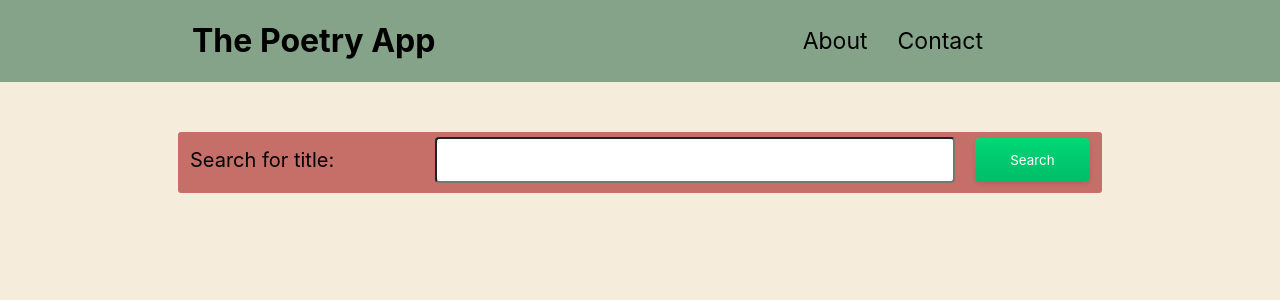
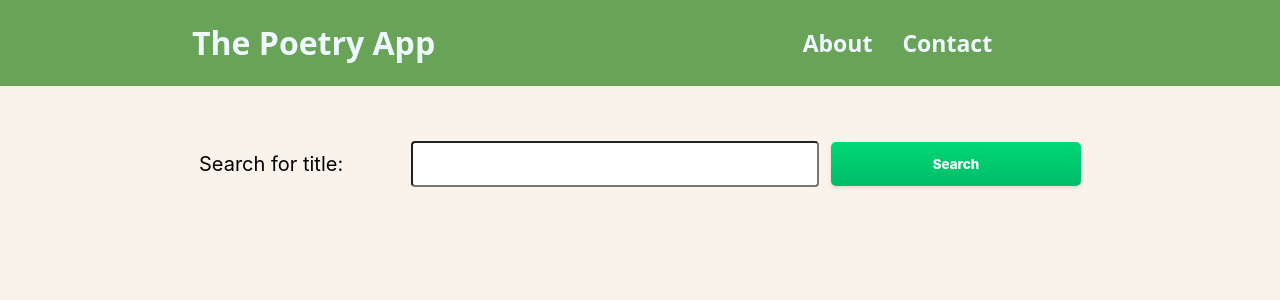
Before and after one commit to IAMAMZ/poetry, a React (Create React App) app: page / in a window 1280 px wide. Shown: the top 300 px of the page. Built offline with nearby package versions, Linux system fonts and the light colour scheme.

Commit message:
Add error handling and style changes

```diff
--- a/src/App.css
+++ b/src/App.css
@@ -1,3 +1,12 @@
 body{
-  background-color: #f6ecdc;
+  background-color: #f9f3eb;
 }
+
+
+.poemsWrapper{
+  display: flex;
+  flex-wrap: wrap;
+  gap:50px;
+  width:90%;
+  margin: 0 auto;
+}
--- a/src/App.js
+++ b/src/App.js
@@ -6,14 +6,32 @@ import Header from "./components/Header";
 
 function App() {
   const [poems, setPoems] = useState();
+  const [error, setError] = useState();
 
   function searchTitle(title) {
     console.log("search title worked");
     const url = "https://poetrydb.org/title/" + title;
     fetch(url)
-      .then((response) => response.json())
+      .then((response) => {
+        if (response.ok) {
+          return response.json();
+        }
+        if (response.status === 401) {
+          console.log("not found");
+        }
+        throw new Error("Something went wrong");
+      })
       .then((data) => {
-        setPoems(data);
+        if (data.status) {
+          setError("not found");
+          setPoems(null);
+          throw new Error("not found");
+        } else {
+          setPoems(data);
+        }
+      })
+      .catch(() => {
+        setError("Resource not found:) please search for another combination");
       });
   }
 
@@ -28,8 +46,10 @@ function App() {
         buttonTxt={"Search"}
         whenSubmit={searchTitle}
       />
-      {poems
-        ? poems.map((poem) => {
+      <div className="poemsWrapper">
+        {console.log(poems)}
+        {poems ? (
+          poems.map((poem) => {
             const lines = poem.lines;
             const author = poem.author;
             const title = poem.title;
@@ -39,7 +59,10 @@ function App() {
               </div>
             );
           })
-        : null}
+        ) : (
+          <p>{error}</p>
+        )}
+      </div>
     </div>
   );
 }
--- a/src/components/Header.css
+++ b/src/components/Header.css
@@ -3,7 +3,10 @@
     display: flex;
     align-items: center;
     justify-content: center;
-    background-color: #85A389;
+    background-color:  rgb(104, 163, 87);
+    color: aliceblue;
+    font-weight: bold;
+    font-family: system-ui, -apple-system, BlinkMacSystemFont, 'Segoe UI', Roboto, Oxygen, Ubuntu, Cantarell, 'Open Sans', 'Helvetica Neue', sans-serif;
 }
 
 .innerWrapper{
--- a/src/components/Poem.css
+++ b/src/components/Poem.css
@@ -1,13 +1,23 @@
 .title{
     font-family: 'Franklin Gothic Medium', 'Arial Narrow', Arial, sans-serif;
+    font-style: bold;
+    font-size: 30px;
+
+}
+.author{
+    font-size: 30px;
+    font-style: italic;
 
 }
 
 .poemWrapper {
     text-align: center;
     background-color: rgb(104, 163, 87);
-    font-size: 18px;
-    width:80%;
-    margin: 0 auto;
+    font-size: 24px;
+    width:400px;
+    padding:20px;
+    margin: 40px auto;
     border-radius: 20px;
+    color: rgb(255, 255, 255);
+
 }
--- a/src/components/Poem.js
+++ b/src/components/Poem.js
@@ -6,9 +6,11 @@ export default function Poem({ title, author, lines }) {
       <h2 className="title">{title}</h2>
       <h3 className="author">{author}</h3>
       <hr />
-      {lines.map((line) => (
-        <p>{line}</p>
-      ))}
+      <div className="linesWrapper">
+        {lines.map((line) => (
+          <p>{line}</p>
+        ))}
+      </div>
     </div>
   );
 }
--- a/src/components/SearchBox.css
+++ b/src/components/SearchBox.css
@@ -1,20 +1,21 @@
 .boxFieldset{
     display: flex;
-    gap:20px;
+    gap:12px;
     align-items: center;
     border: none;
-    background-color: rgba(172, 44, 44, 0.652);
-    width:900px;
+    width:500px;
     margin:50px auto 0px auto;
     border-radius: 3px;
 }
 .boxFieldset label{
     font-size: 20px;
-    width:25%;
+    width: 200px;
+    margin: 0;
+    padding: 0;
 }
 .boxFieldset input{
     flex-grow: 2;
-    width:50%;
+    width:400px;
     height: 40px;
     border-radius: 4px;
     font-size: 18px;
@@ -43,7 +44,8 @@
     white-space: nowrap;
     z-index: 9;
     border: 0;
-    flex-grow:1;
+    width: 250px;
+    font-weight: 800;
   }
 
 
```
Also changed, not shown: src/index.css (line endings or trailing spaces).
